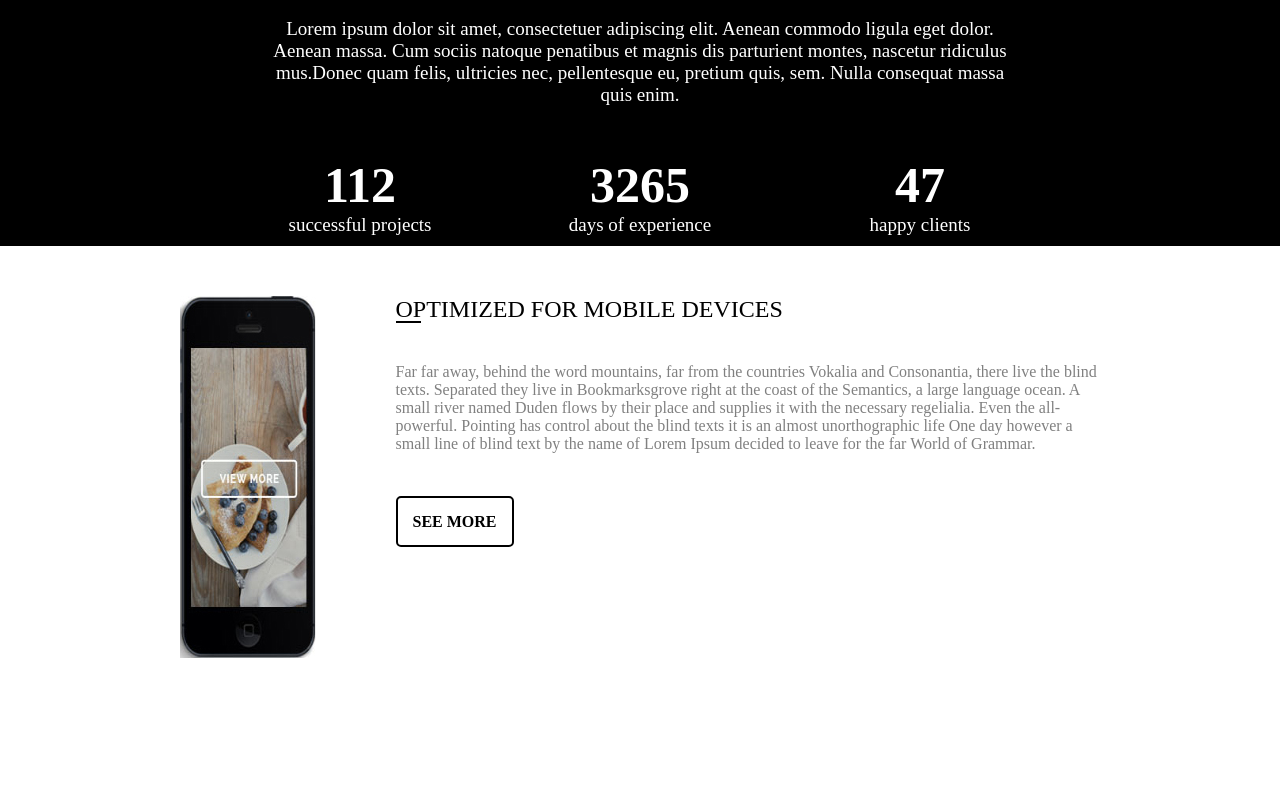
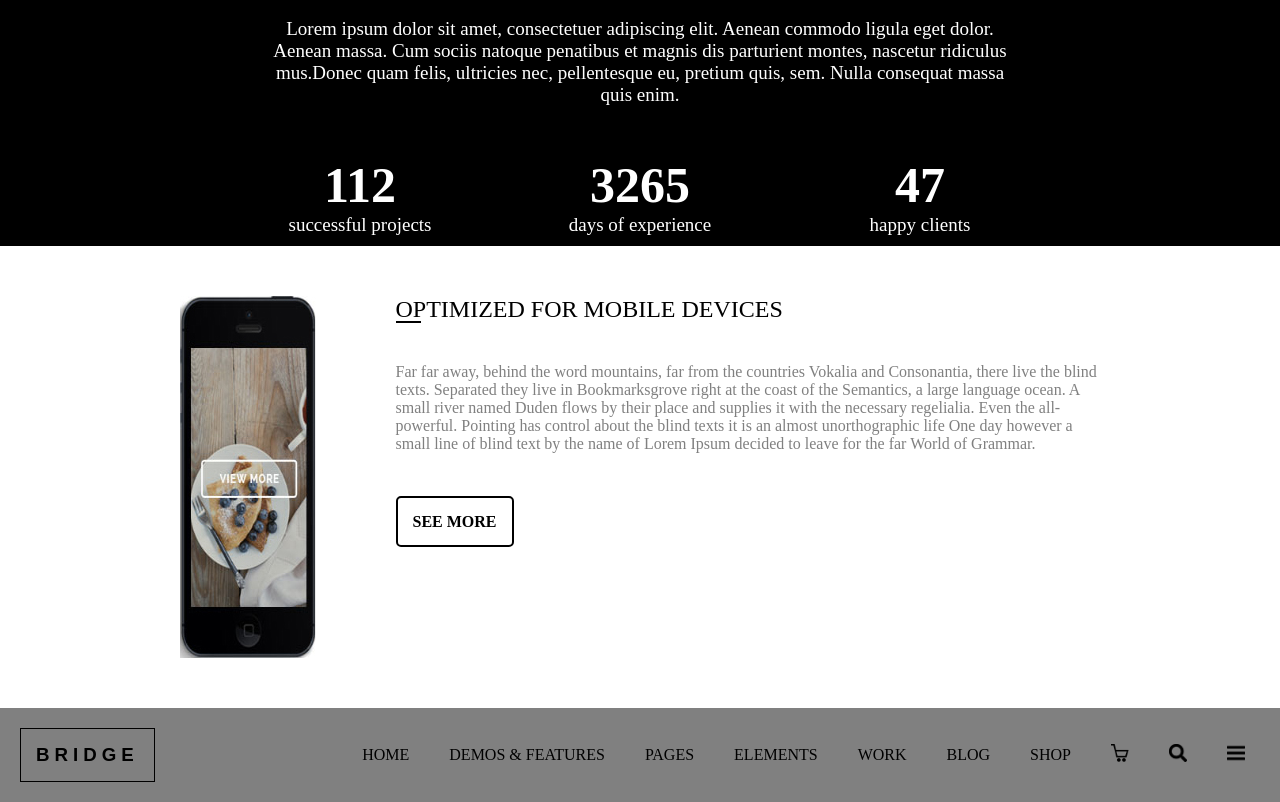
Before and after one commit to BrikBazyko/Test, a plain HTML site: page index.html in a window 1280 px wide. Shown: the part 1502-2304 px from the top of the page. Before the commit the page ends 2210 px from the top, so only its background shows below. Drawn offline with Linux system fonts and the light colour scheme; files whose address does not match are found by name.

Commit message:
Add 7 block

```diff
--- a/index.html
+++ b/index.html
@@ -108,5 +108,23 @@
                     <a class="btn-news btn" href="#"> SEE MORE</a>
                   </div>
                 </div>
+                <!-- 7 -->
+                <div class="header">
+                  <div class="header__logo">
+                    <h3 >BRIDGE</h3>
+                  </div>
+                  <div class="header__section">
+                    <div class="header__item"><a href="#">HOME</a></div>
+                    <div class="header__item"><a href="#">DEMOS & FEATURES</a></div>
+                    <div class="header__item"><a href="#">PAGES</a></div>
+                    <div class="header__item"><a href="#">ELEMENTS</a></div>
+                    <div class="header__item"><a href="#">WORK</a></div>
+                    <div class="header__item"><a href="#">BLOG</a></div>
+                    <div class="header__item"><a href="#">SHOP</a></div>
+                    <div class="header__item"><a href="#"> <img src="img/basket.png" class="header__item-img"></a></div>
+                    <div class="header__item"><a href="#"><img src="img/search.png" class="header__item-img"></a></div>
+                    <div class="header__item"><a href="#"><img src="img/bars.png" class="header__item-img"></a></div>
+                  </div>
+                </div>
               </body>
               </html>
--- a/style/style.css
+++ b/style/style.css
@@ -194,3 +194,32 @@
   left: 0px;
   bottom: 0px;
 }
+.header{
+  display: flex;
+  justify-content: space-between;
+  padding: 20px;
+  background: gray;
+}
+.header__section{
+  display: flex;
+  align-items: center;
+}
+a{
+  text-decoration: none;
+  color: black;
+}
+.header__item{
+  padding: 10px 15px;
+  margin-left: 10px;
+}
+.header__item-img{
+  width: 18px;
+  height: 18px;
+}
+.header__logo{
+  border: 1px solid black;
+  letter-spacing: 5px;
+  font-size: 16px;
+  font-family: sans-serif;
+  padding: 15px;
+}
```
Also changed, not shown: img/bars.png (added), img/basket.png (added), img/bridge.jpg (added), img/search.png (added).
